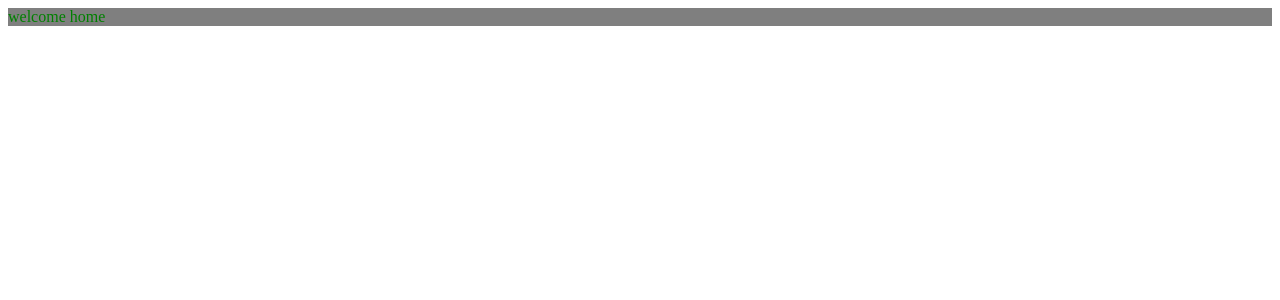
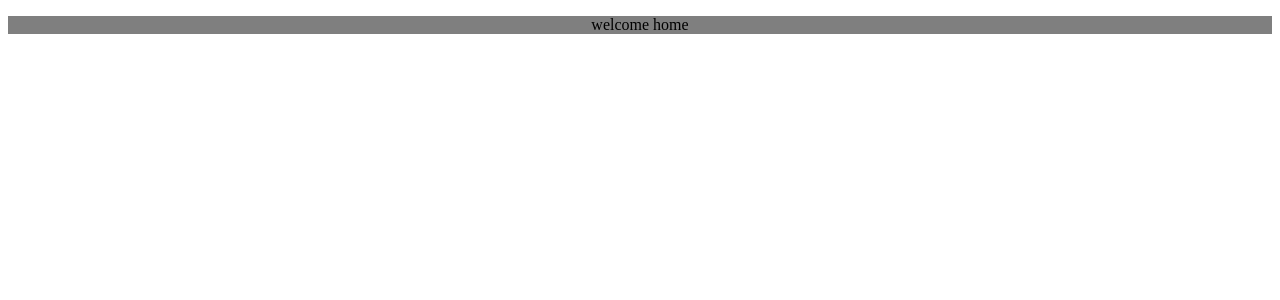
Before and after one commit to bmeritter/react-template, a React app: page / in a window 1280 px wide. Shown: the top 300 px of the page. Built offline with nearby package versions, Linux system fonts and the light colour scheme.

Commit message:
feat: change to styled

```diff
--- a/src/pages/home/Home.tsx
+++ b/src/pages/home/Home.tsx
@@ -1,12 +1,13 @@
 import React from 'react';
-import styles from 'styled-components';
+import styled from 'styled-components';
 
-const StyledDiv = styles.div`
+const StyledDiv = styled.div`
   background-color: #7f7f7f;
+  text-align: center;
 `;
 
-const StyledText = styles.text`
-  color: green;
+const StyledText = styled.p`
+  color: black;
 `;
 const Home = () => {
   return (
```
Also changed, not shown: 1 other file (tests, documents, lock files or other folders).
